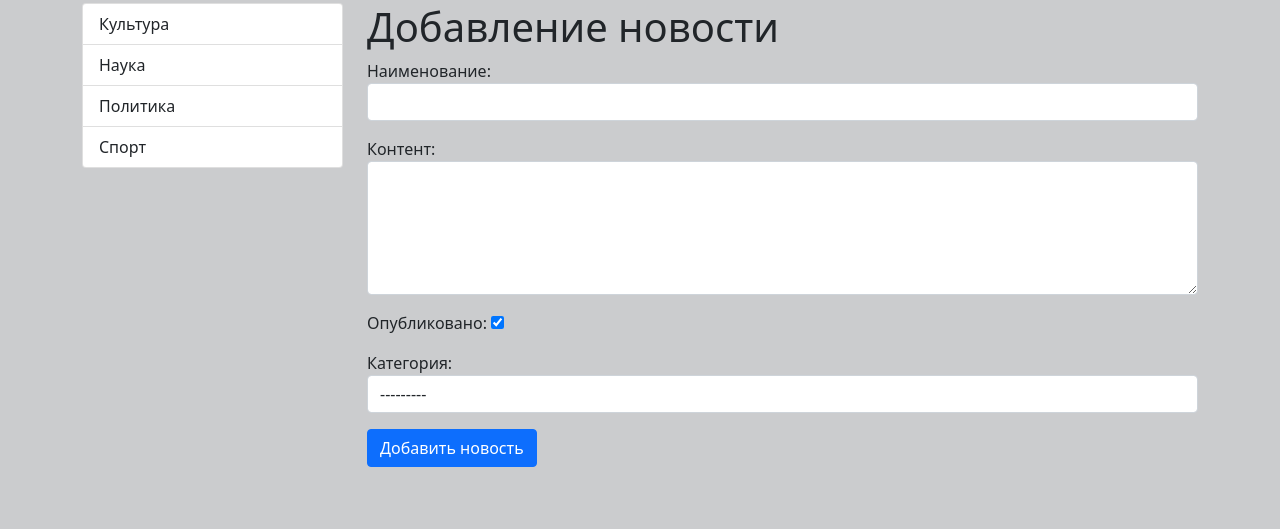
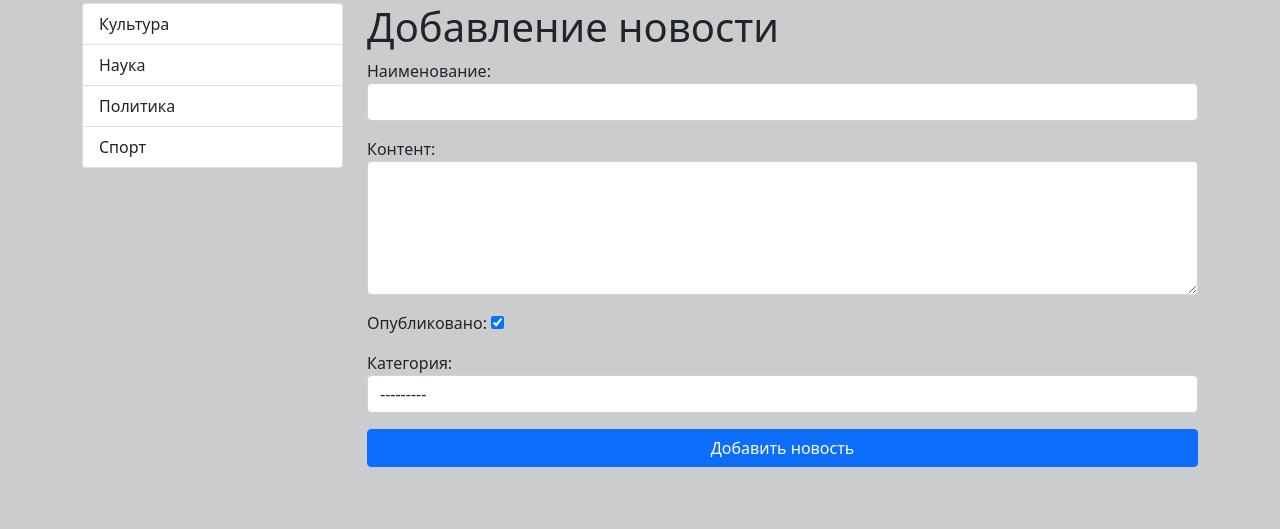
Before and after one commit to EvgeniiMorozov/learning_django, a Django app: page /news/add-news/ in a window 1280 px wide. Shown: the part 69-598 px from the top of the page. Run offline with Django 3.2, Linux system fonts and the light colour scheme; data comes from the database, SQL or seed files in the repository; some libraries are stand-ins or nearby versions.

Commit message:
add button style

```diff
--- a/my_test_site/news/templates/news/add_news.html
+++ b/my_test_site/news/templates/news/add_news.html
@@ -12,65 +12,9 @@
     <h1>Добавление новости</h1>
     <form method="post" action="{% url 'add_news' %}">
         {% csrf_token %}
-        {{ form.non_field.errors }}
-
-        {% comment %}
-        <div class="mb-3">
-            <label for="titleArticle" class="form-label">Название статьи</label>
-            <input type="text" name="title" class="form-control" id="titleArticle" placeholder="Название статьи">
+        {{ form.as_p }}
+        <div class="d-grid gap-2">
+            <button type="submit" class="btn btn-primary btn-block">Добавить новость</button>
         </div>
-        <div class="mb-3">
-            <label for="contentArticle" class="form-label">Текст статьи</label>
-            <textarea  class="form-control" id="contentArticle" rows="3" placeholder="Текст статьи"></textarea>
-        </div>
-        <div class="form-check mb-3">
-            <input class="form-check-input" type="checkbox" name="isPublished" id="isPublishedArticle" checked>
-            <label class="form-check-label" for="isPublishedArticle">
-                Опубликованно?
-            </label>
-        </div>
-        {% endcomment %}
-
-        {% comment %}
-        <div class="mb-3">
-            <label for="{{ form.title.id_for_label }}">Название статьи</label>
-            {{ form.title }}
-
-            <div class="invalid-feedback mb-1">
-                {{ form.title.errors }}
-            </div>
-        </div>
-
-        <div class="mb-3">
-            <label for="{{ form.content.id_for_label }}">Текст статьи</label>
-            {{ form.content }}
-
-            <div class="invalid-feedback mb-1">
-                {{ form.content.errors }}
-            </div>
-        </div>
-
-        <div class="mb-3">
-            <label for="{{ form.is_published.id_for_label }}">Опубликованно</label>
-            {{ form.is_published }}
-
-            <div class="invalid-feedback mb-1">
-                {{ form.is_published.errors }}
-            </div>
-        </div>
-
-        <div class="mb-3">
-            <label for="{{ form.category.id_for_label }}">Категория</label>
-            {{ form.category }}
-
-            <div class="invalid-feedback mb-1">
-                {{ form.category.errors }}
-            </div>
-        </div>
-        {% endcomment %}
-
-        {{ form.as_p }}
-
-        <button type="submit" class="btn btn-primary btn-block">Добавить новость</button>
     </form>
 {% endblock %}
```
